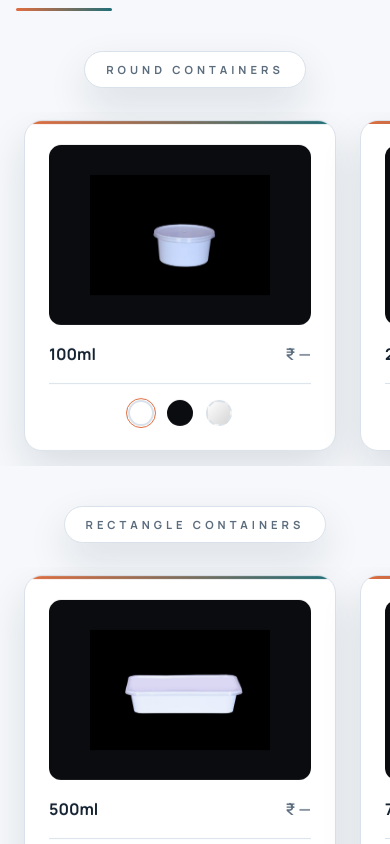
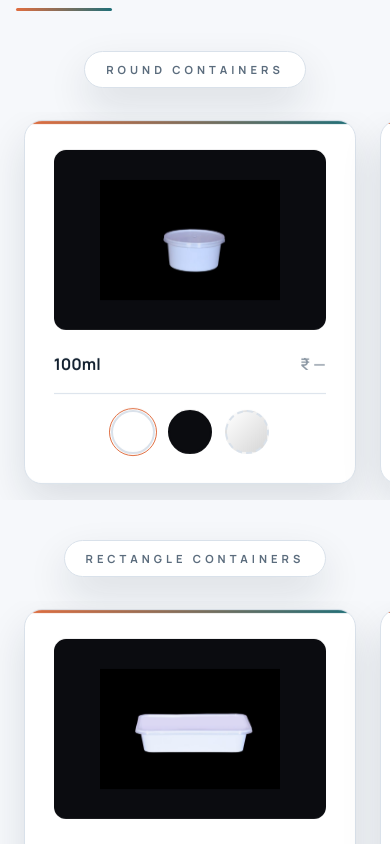
Before and after one commit to MANANAR2007/khushi-website, a React (Vite) app: page / in a window 390 px wide. Shown: the part 2600-3444 px from the top of the page. Built offline with nearby package versions, Linux system fonts and the light colour scheme.

Commit message:
Refine product scroller UX and touch targets

```diff
--- a/src/components/Products.module.css
+++ b/src/components/Products.module.css
@@ -31,6 +31,14 @@
   padding: 0.5rem 0 1rem;
   scrollbar-width: thin;
   scrollbar-color: var(--color-muted) var(--color-border);
+  scroll-snap-type: x mandatory;
+  scroll-behavior: smooth;
+}
+
+@media (prefers-reduced-motion: reduce) {
+  .scroll {
+    scroll-behavior: auto;
+  }
 }
 
 .scroll::-webkit-scrollbar {
@@ -64,6 +72,7 @@
   position: relative;
   overflow: hidden;
   transition: transform 180ms ease, box-shadow 180ms ease;
+  scroll-snap-align: center;
 }
 
 .card:hover {
@@ -101,6 +110,7 @@
   position: relative;
   overflow: hidden;
   height: 200px;
+  margin-bottom: 0.35rem;
 }
 
 .surfaceDark {
@@ -148,7 +158,7 @@
 }
 
 .price {
-  color: var(--color-muted);
+  color: rgba(91, 108, 125, 0.7);
   font-weight: 600;
 }
 
@@ -159,8 +169,8 @@
 }
 
 .colorButton {
-  width: 26px;
-  height: 26px;
+  width: 44px;
+  height: 44px;
   border-radius: 50%;
   border: 2px solid var(--color-border);
   cursor: pointer;
@@ -200,7 +210,8 @@
   }
 
   .card {
-    width: min(80vw, 320px);
+    width: min(85vw, 340px);
+    padding: 1.8rem;
   }
 
   .imageSurface {
```
